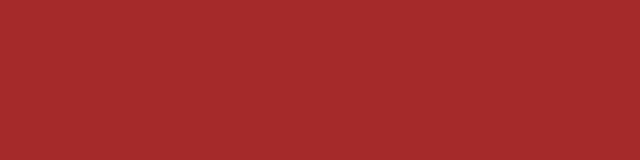
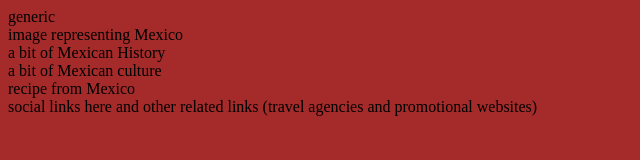
Before and after one commit to MiguelSanLeon/Minding-Mexico, a plain HTML site: page index.html in a window 1280 px wide. Shown: the whole page, without its empty margins (0-640 px from the left). Drawn offline with Linux system fonts and the light colour scheme.

Commit message:
Add core structure to index.html

```diff
--- a/index.html
+++ b/index.html
@@ -10,6 +10,13 @@
     <title>Minding Mexico</title>
 </head>
 <body>
-
+    <header>
+        generic
+    </header>
+    <section>image representing Mexico</section>
+    <section>a bit of Mexican History </section>
+    <section>a bit of Mexican culture</section>
+    <section>recipe from Mexico</section>
+    <footer>social links here and other related links (travel agencies and promotional websites)</footer>
 </body>
 </html>
```
